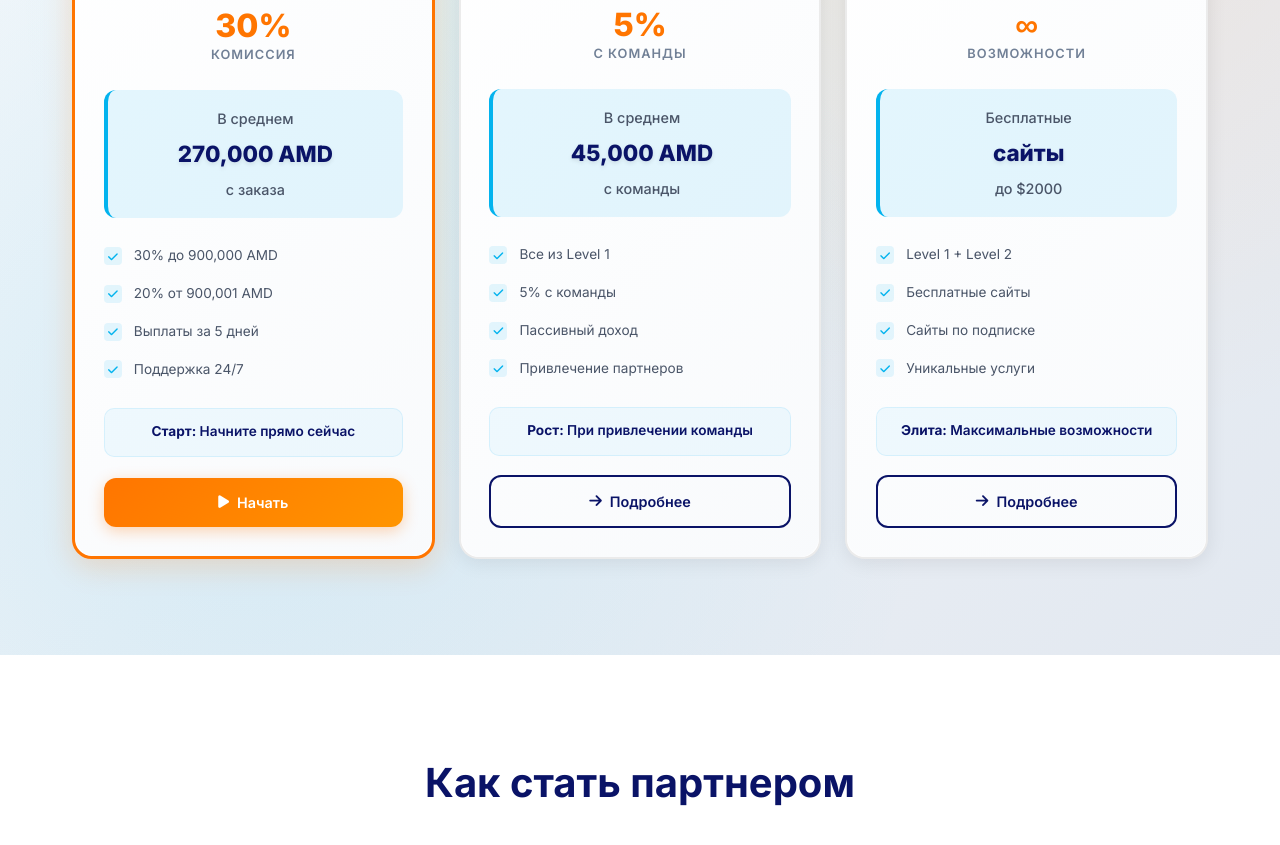
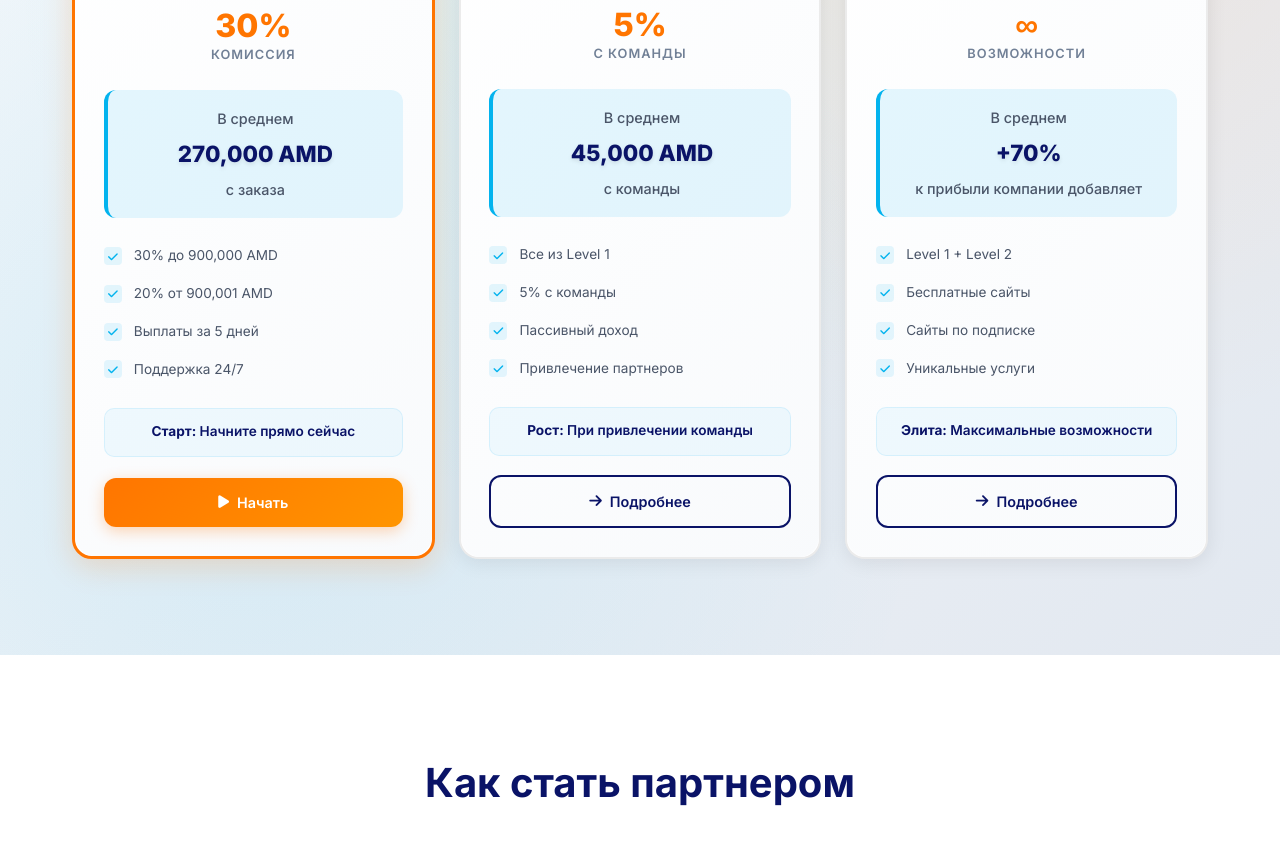
Before and after one commit to SipanBabajanyan/partner-proposal, a plain HTML site: page partner-website.html in a window 1280 px wide. Shown: the part 1245-2090 px from the top of the page. Drawn offline with Linux system fonts and the light colour scheme.

Commit message:
Изменен Level 3: показана реальная ценность интеграции
- Заменено 'Бесплатные сайты до 2000$' на 'В среднем +70% к прибыли компании добавляет'
- Более конкретная и измеримая ценность для бизнеса
- Показывает реальный ROI от интеграции с Neetrino

```diff
--- a/partner-website.html
+++ b/partner-website.html
@@ -263,9 +263,9 @@
                     </div>
                     <div class="level-content">
                         <div class="level-earnings">
-                            <span class="earnings-text">Бесплатные</span>
-                            <span class="earnings-amount">сайты</span>
-                            <span class="earnings-text">до $2000</span>
+                            <span class="earnings-text">В среднем</span>
+                            <span class="earnings-amount">+70%</span>
+                            <span class="earnings-text">к прибыли компании добавляет</span>
                         </div>
                         <ul class="level-features">
                             <li><i class="fas fa-check"></i> Level 1 + Level 2</li>
```
